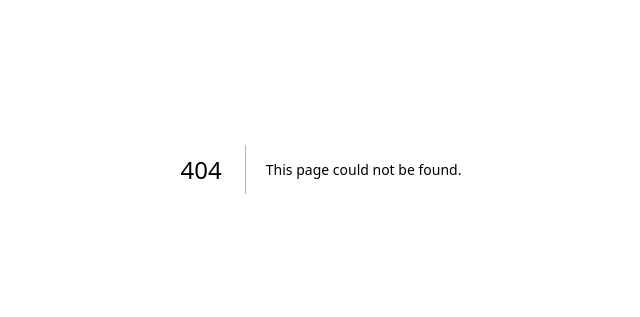
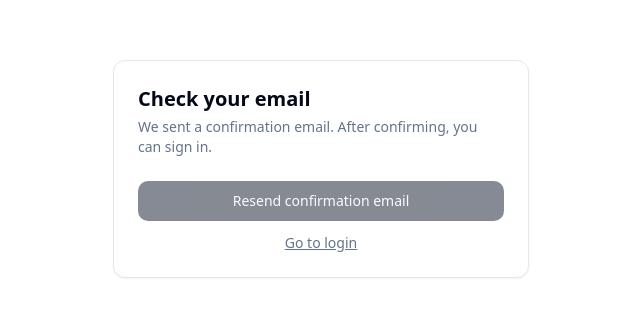
Before and after one commit to todays-nail/owner-app, a Next.js app: page /signup/check-email in a window 1280 px wide. Before the commit this address had no page. Shown: the part 231-548 px from the top of the page, without its empty margins (319-959 px from the left). Built offline with nearby package versions, Linux system fonts and the light colour scheme.

Commit message:
chore: 회원가입 이메일 확인 페이지 및 관련 로직 추가

```diff
--- a/src/app/(public)/login/ui.tsx
+++ b/src/app/(public)/login/ui.tsx
@@ -16,7 +16,10 @@ export function LoginForm() {
   const [email, setEmail] = React.useState("");
   const [password, setPassword] = React.useState("");
   const [error, setError] = React.useState<string | null>(null);
+  const [needsEmailConfirm, setNeedsEmailConfirm] = React.useState(false);
   const [pending, setPending] = React.useState(false);
+  const [resendPending, setResendPending] = React.useState(false);
+  const [resendMessage, setResendMessage] = React.useState<string | null>(null);
 
   return (
     <div className="mx-auto flex min-h-dvh max-w-md items-center px-4">
@@ -31,6 +34,8 @@ export function LoginForm() {
           onSubmit={async (e) => {
             e.preventDefault();
             setError(null);
+            setResendMessage(null);
+            setNeedsEmailConfirm(false);
             setPending(true);
             try {
               const supabase = createSupabaseBrowserClient();
@@ -50,6 +55,10 @@ export function LoginForm() {
 
               if (signInError) {
                 setError(signInError.message);
+                const msg = signInError.message.toLowerCase();
+                if (msg.includes("not confirmed") || msg.includes("email not confirmed")) {
+                  setNeedsEmailConfirm(true);
+                }
                 return;
               }
 
@@ -89,6 +98,68 @@ export function LoginForm() {
             </div>
           ) : null}
 
+          {needsEmailConfirm ? (
+            <div className="space-y-2">
+              <Button
+                className="w-full"
+                disabled={resendPending || !email}
+                type="button"
+                variant="outline"
+                onClick={async () => {
+                  setError(null);
+                  setResendMessage(null);
+                  setResendPending(true);
+                  try {
+                    const supabase = createSupabaseBrowserClient();
+                    if (!supabase) {
+                      setError(
+                        "Missing env: NEXT_PUBLIC_SUPABASE_URL / NEXT_PUBLIC_SUPABASE_ANON_KEY"
+                      );
+                      return;
+                    }
+
+                    let emailRedirectTo: string | undefined;
+                    try {
+                      const siteUrl = process.env.NEXT_PUBLIC_SITE_URL;
+                      if (siteUrl) {
+                        emailRedirectTo = new URL("/login", siteUrl).toString();
+                      } else if (typeof window !== "undefined") {
+                        emailRedirectTo = `${window.location.origin}/login`;
+                      }
+                    } catch {
+                      if (typeof window !== "undefined") {
+                        emailRedirectTo = `${window.location.origin}/login`;
+                      }
+                    }
+
+                    const { error: resendError } = await supabase.auth.resend({
+                      type: "signup",
+                      email,
+                      options: emailRedirectTo ? { emailRedirectTo } : undefined
+                    });
+
+                    if (resendError) {
+                      setError(resendError.message);
+                      return;
+                    }
+
+                    setResendMessage("Confirmation email resent.");
+                  } finally {
+                    setResendPending(false);
+                  }
+                }}
+              >
+                {resendPending ? "Sending..." : "Resend confirmation email"}
+              </Button>
+
+              {resendMessage ? (
+                <div className="rounded-md border border-border bg-muted px-3 py-2 text-sm">
+                  {resendMessage}
+                </div>
+              ) : null}
+            </div>
+          ) : null}
+
           <Button className="w-full" disabled={pending} type="submit">
             {pending ? "Signing in..." : "Sign in"}
           </Button>
--- /dev/null
+++ b/src/app/(public)/signup/check-email/page.tsx
@@ -0,0 +1,21 @@
+import { Suspense } from "react";
+
+import { SignupCheckEmail } from "./ui";
+
+export const dynamic = "force-dynamic";
+
+export default function SignupCheckEmailPage() {
+  return (
+    <Suspense
+      fallback={
+        <div className="mx-auto flex min-h-dvh max-w-md items-center px-4">
+          <div className="w-full rounded-xl border border-border bg-card p-6 shadow-sm">
+            <div className="text-sm text-muted-foreground">Loading...</div>
+          </div>
+        </div>
+      }
+    >
+      <SignupCheckEmail />
+    </Suspense>
+  );
+}
--- /dev/null
+++ b/src/app/(public)/signup/check-email/ui.tsx
@@ -0,0 +1,105 @@
+"use client";
+
+import Link from "next/link";
+import { useSearchParams } from "next/navigation";
+import * as React from "react";
+
+import { Button } from "@/components/ui/button";
+import { createSupabaseBrowserClient } from "@/lib/supabase/browser";
+
+export function SignupCheckEmail() {
+  const sp = useSearchParams();
+  const email = sp.get("email") || "";
+
+  const [error, setError] = React.useState<string | null>(null);
+  const [message, setMessage] = React.useState<string | null>(null);
+  const [pending, setPending] = React.useState(false);
+
+  return (
+    <div className="mx-auto flex min-h-dvh max-w-md items-center px-4">
+      <div className="w-full rounded-xl border border-border bg-card p-6 shadow-sm">
+        <h1 className="text-xl font-semibold">Check your email</h1>
+        <p className="mt-1 text-sm text-muted-foreground">
+          We sent a confirmation email. After confirming, you can sign in.
+        </p>
+
+        {email ? (
+          <div className="mt-4 rounded-md border border-border bg-muted px-3 py-2 text-sm">
+            {email}
+          </div>
+        ) : null}
+
+        {error ? (
+          <div className="mt-4 rounded-md border border-border bg-muted px-3 py-2 text-sm">
+            {error}
+          </div>
+        ) : null}
+
+        {message ? (
+          <div className="mt-4 rounded-md border border-border bg-muted px-3 py-2 text-sm">
+            {message}
+          </div>
+        ) : null}
+
+        <div className="mt-6 space-y-3">
+          <Button
+            className="w-full"
+            disabled={pending || !email}
+            onClick={async () => {
+              setError(null);
+              setMessage(null);
+              setPending(true);
+              try {
+                const supabase = createSupabaseBrowserClient();
+                if (!supabase) {
+                  setError(
+                    "Missing env: NEXT_PUBLIC_SUPABASE_URL / NEXT_PUBLIC_SUPABASE_ANON_KEY"
+                  );
+                  return;
+                }
+
+                let emailRedirectTo: string | undefined;
+                try {
+                  const siteUrl = process.env.NEXT_PUBLIC_SITE_URL;
+                  if (siteUrl) {
+                    emailRedirectTo = new URL("/login", siteUrl).toString();
+                  } else if (typeof window !== "undefined") {
+                    emailRedirectTo = `${window.location.origin}/login`;
+                  }
+                } catch {
+                  if (typeof window !== "undefined") {
+                    emailRedirectTo = `${window.location.origin}/login`;
+                  }
+                }
+
+                const { error: resendError } = await supabase.auth.resend({
+                  type: "signup",
+                  email,
+                  options: emailRedirectTo ? { emailRedirectTo } : undefined
+                });
+
+                if (resendError) {
+                  setError(resendError.message);
+                  return;
+                }
+
+                setMessage("Confirmation email resent.");
+              } finally {
+                setPending(false);
+              }
+            }}
+            type="button"
+          >
+            {pending ? "Sending..." : "Resend confirmation email"}
+          </Button>
+
+          <p className="text-center text-sm text-muted-foreground">
+            <Link className="underline hover:text-foreground" href="/login">
+              Go to login
+            </Link>
+          </p>
+        </div>
+      </div>
+    </div>
+  );
+}
--- a/src/app/(public)/signup/page.tsx
+++ b/src/app/(public)/signup/page.tsx
@@ -13,6 +13,7 @@ export default function SignupPage() {
 
   const [email, setEmail] = React.useState("");
   const [password, setPassword] = React.useState("");
+  const [confirmPassword, setConfirmPassword] = React.useState("");
   const [error, setError] = React.useState<string | null>(null);
   const [pending, setPending] = React.useState(false);
 
@@ -27,6 +28,12 @@ export default function SignupPage() {
           onSubmit={async (e) => {
             e.preventDefault();
             setError(null);
+
+            if (password !== confirmPassword) {
+              setError("Passwords do not match.");
+              return;
+            }
+
             setPending(true);
             try {
               const supabase = createSupabaseBrowserClient();
@@ -37,9 +44,28 @@ export default function SignupPage() {
                 return;
               }
 
+              let emailRedirectTo: string | undefined;
+              try {
+                const siteUrl = process.env.NEXT_PUBLIC_SITE_URL;
+                if (siteUrl) {
+                  emailRedirectTo = new URL("/login", siteUrl).toString();
+                } else if (typeof window !== "undefined") {
+                  emailRedirectTo = `${window.location.origin}/login`;
+                }
+              } catch {
+                if (typeof window !== "undefined") {
+                  emailRedirectTo = `${window.location.origin}/login`;
+                }
+              }
+
               const { error: signUpError } = await supabase.auth.signUp({
                 email,
-                password
+                password,
+                options: emailRedirectTo
+                  ? {
+                      emailRedirectTo
+                    }
+                  : undefined
               });
 
               if (signUpError) {
@@ -47,8 +73,7 @@ export default function SignupPage() {
                 return;
               }
 
-              router.push("/");
-              router.refresh();
+              router.push(`/signup/check-email?email=${encodeURIComponent(email)}`);
             } finally {
               setPending(false);
             }
@@ -79,6 +104,18 @@ export default function SignupPage() {
             <p className="text-xs text-muted-foreground">Min 8 characters.</p>
           </div>
 
+          <div className="space-y-1">
+            <label className="text-sm font-medium">Confirm password</label>
+            <Input
+              type="password"
+              autoComplete="new-password"
+              value={confirmPassword}
+              onChange={(e) => setConfirmPassword(e.target.value)}
+              minLength={8}
+              required
+            />
+          </div>
+
           {error ? (
             <div className="rounded-md border border-border bg-muted px-3 py-2 text-sm">
               {error}
--- a/src/lib/supabase/middleware.ts
+++ b/src/lib/supabase/middleware.ts
@@ -1,11 +1,12 @@
 import { createServerClient } from "@supabase/ssr";
 import { NextResponse, type NextRequest } from "next/server";
 
-const PUBLIC_PATHS = new Set(["/login", "/signup"]);
+const PUBLIC_PATHS = new Set(["/login", "/signup", "/signup/check-email"]);
 
 function isPublicPath(pathname: string) {
   if (PUBLIC_PATHS.has(pathname)) return true;
   if (pathname.startsWith("/api")) return true;
+  if (pathname.startsWith("/auth")) return true;
   return false;
 }
 
@@ -47,7 +48,8 @@ export async function updateSession(request: NextRequest) {
   if (!user && !publicPath) {
     const redirectUrl = request.nextUrl.clone();
     redirectUrl.pathname = "/login";
-    redirectUrl.searchParams.set("next", pathname);
+    const nextPath = request.nextUrl.pathname + request.nextUrl.search;
+    redirectUrl.searchParams.set("next", nextPath);
     return NextResponse.redirect(redirectUrl);
   }
 
```
